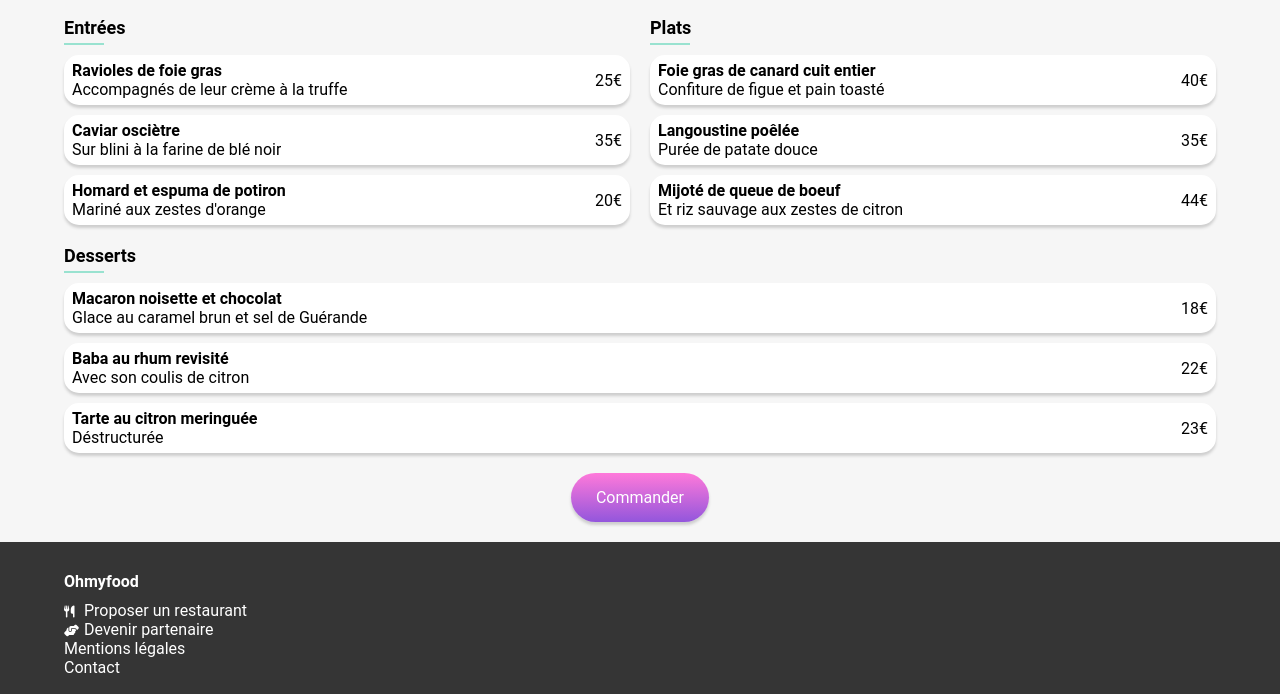
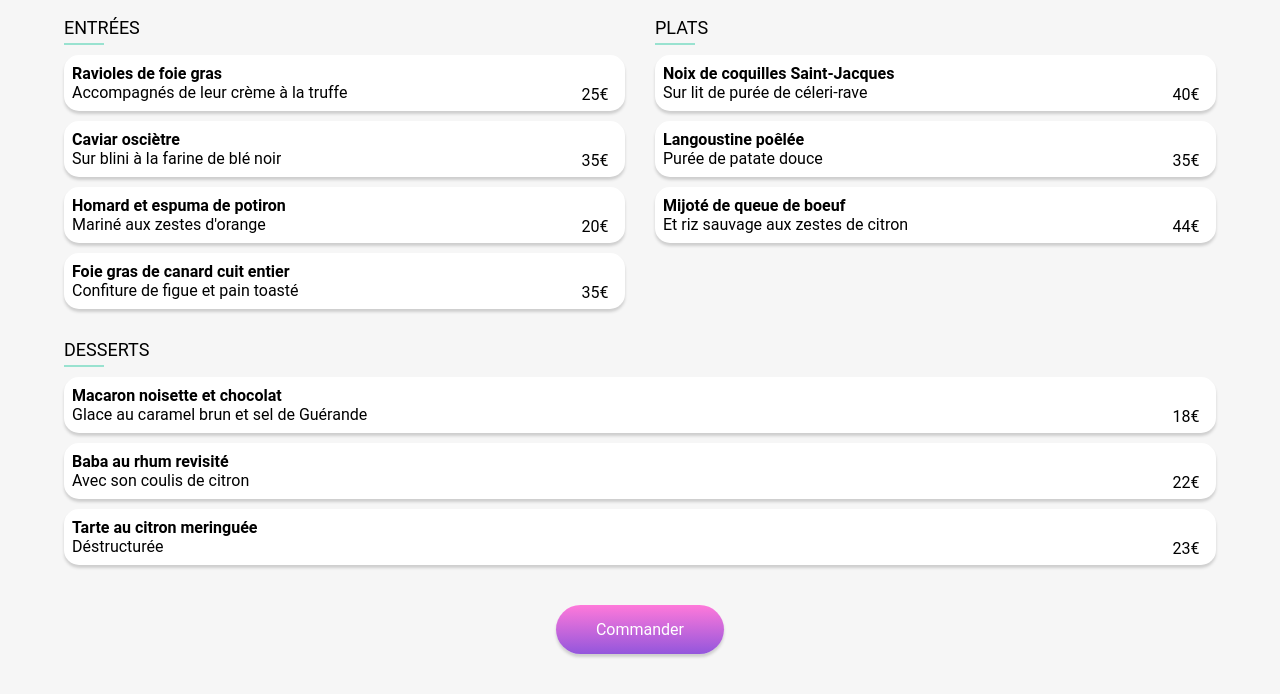
Before and after one commit to Ben-Dev-83/Developpeur-web-OC-P3-Ohmyfood, a website: page pages/la-note-enchantee.html in a window 1280 px wide. Shown: the part 686-1380 px from the top of the page. Drawn offline with Linux system fonts and the light colour scheme; a web font is replaced by a local one.

Commit message:
correction keyframes card-menu, changement height images, améliorations du scss

```diff
--- a/pages/la-note-enchantee.html
+++ b/pages/la-note-enchantee.html
@@ -26,14 +26,14 @@
     </div>
     <section class="section-menu">
         <div class="block-title">
-            <h2>La note enchantée</h2>
+            <h1 class="title">La note enchantée</h1>
             <a href="" class="block-heart block-heart--hover">
                 <i class="fas fa-heart block-heart__heart-full"></i>
                 <i class="far fa-heart block-heart__heart-empty"></i>
             </a>
         </div>
         <div class="article-block">
-            <article class="entree">
+            <article class="entree-note">
                 <h3>Entrées</h3>
                 <hr class="line">
                 <div class="list-card">
@@ -67,17 +67,27 @@
                             <div class="card-menu__icone"><i class="fas fa-check-circle"></i></div>
                         </div>
                     </a>
+                    <a href="" class="card-menu">
+                        <div class="card-menu__block">
+                            <div class="card-menu__descr">
+                                <h4>Foie gras de canard cuit entier</h4>
+                                <p>Confiture de figue et pain toasté</p>
+                            </div>
+                            <span class="card-menu__price">35€</span>
+                            <div class="card-menu__icone"><i class="fas fa-check-circle"></i></div>
+                        </div>
+                    </a>
                 </div>
             </article>
-            <article class="plats">
+            <article class="plats-note">
                 <h3>Plats</h3>
                 <hr class="line">
                 <div class="list-card">
                     <a href="" class="card-menu">
                         <div class="card-menu__block">
                             <div class="card-menu__descr">
-                                <h4>Foie gras de canard cuit entier</h4>
-                                <p>Confiture de figue et pain toasté</p>
+                                <h4>Noix de coquilles Saint-Jacques</h4>
+                                <p>Sur lit de purée de céleri-rave</p>
                             </div>
                             <span class="card-menu__price">40€</span>
                             <div class="card-menu__icone"><i class="fas fa-check-circle"></i></div>
@@ -105,7 +115,7 @@
                     </a>
                 </div>
             </article>
-            <article class="desserts">
+            <article class="desserts-note">
                 <h3>Desserts</h3>
                 <hr class="line">
                 <div class="list-card">
--- a/sass/base/_typography.scss
+++ b/sass/base/_typography.scss
@@ -1,7 +1,7 @@
 * {
     font-family: Roboto, Arial, 'Time New Roman', sans-serif;
 }
-title, h1, h2, h3, h4, img[title] {
+.title, .footer h4, .header__img {
     font-family: "Shrikhand", "Roboto", Arial, 'Time New Roman', sans-serif;
 }
 h3 {
--- a/sass/components/_button-back.scss
+++ b/sass/components/_button-back.scss
@@ -2,7 +2,7 @@
     display: none;
     &--display {
         display: flex;
-        height: map-get($height, button-back );
+        height: map-get($height, button-back);
         align-items: center;
         position: absolute;
         left: 5%;
--- a/sass/components/_button.scss
+++ b/sass/components/_button.scss
@@ -1,9 +1,8 @@
 .button {
     color: white;
     border-radius: 25px;
-    background: linear-gradient($pink, $purple);
-    // @include width-fit;
-    box-shadow: 0px 3px 3px $shadow;
+    @include background-gradient;
+    @include border-shadow($shadow);
     transition: all .3s ease-in;
     &:hover {
         @include hover;
@@ -15,8 +14,9 @@
 .ordered {
     display: flex;
     justify-content: center;
+    margin: 10px 0px 40px 0px;
     flex: 1 100%;
     &__button {
-        padding: 15px 25px;
+        padding: 15px 40px;
     }
 }
--- a/sass/components/_cards-menu.scss
+++ b/sass/components/_cards-menu.scss
@@ -1,8 +1,3 @@
-.list-card {
-    display: flex;
-    flex-direction: column;
-    gap: 10px;
-}
 .card-menu {
     border-radius: 15px;
     &__block {
@@ -13,8 +8,8 @@
         overflow: hidden;
         position: relative;
         border-radius: 15px;
-        height: 50px;
-        padding: 8px;
+        height: map-get($height, card-menu);
+        padding: 8px 0px 8px 8px;
         @include border-shadow($shadow);
     }
     &__descr {
@@ -31,29 +26,34 @@
     }
     &__price {
         transition: margin-right 1s;
+        height: inherit;
+        padding: 7.5px 0px;
+        display: flex;
+        align-items: end;
+        justify-content: center;
+        width: 60px;
     }
     &__icone {
         position: absolute;
-        right: -40px;
-        margin-left: 10px;
+        right: -56px;
         transition: right 1s;
         height: inherit;
         display: flex;
         align-items: center;
         justify-content: center;
-        width: 40px;
+        width: 56px;
         background-color: $green;
         i {
             transition: transform 1s;
         }
     }
-}
-.card-menu:hover .card-menu__icone {
-    right: 0;
-    i{
-        transform: rotate(360deg);
+    &:hover .card-menu__icone {
+        right: 0;
+        i{
+            transform: rotate(360deg);
+        }
+    }
+    &:hover .card-menu__price {
+        margin-right: 56px;
     }
 }
-.card-menu:hover .card-menu__price {
-    margin-right: 40px;
-}
--- a/sass/components/_cards.scss
+++ b/sass/components/_cards.scss
@@ -45,5 +45,8 @@
         object-fit: cover;
         -o-object-fit: cover;
         border-radius: 20px 20px 0px 0px;
+        @include mobile-only{
+            height: map-get($height-mobile, card-img);
+        }
     }
 }
--- a/sass/components/_heart.scss
+++ b/sass/components/_heart.scss
@@ -8,7 +8,7 @@
         }
     }
     &__heart-full {
-            background:-webkit-linear-gradient($pink, $purple);
+        @include background-gradient;
         background-clip:text;
         -webkit-background-clip:text;
         color:transparent;
@@ -18,7 +18,7 @@
         display: block;
         font-size: 1.5rem;
         @include mobile-only {
-                font-size: 1rem;
+            font-size: 1.2rem;
         }
     }
     &__heart-empty {
@@ -26,7 +26,7 @@
         display: block;
         font-size: 1.5rem;
         @include mobile-only {
-                font-size: 1rem;
+            font-size: 1.2rem;
         }
     }
 }
--- a/sass/components/_loader.scss
+++ b/sass/components/_loader.scss
@@ -7,7 +7,7 @@
     width: 100%;
     &__loader {
         font-size: 10rem;
-        background:-webkit-linear-gradient($pink, $purple);
+        @include background-gradient;
         background-clip:text;
         -webkit-background-clip:text;
         color:transparent;
--- a/sass/components/_new.scss
+++ b/sass/components/_new.scss
@@ -5,8 +5,8 @@
     }
     &__new {
         position: absolute;
-        top: 4%;
-        right: 4%;
+        top: 15px;
+        right: 15px;
         background: $green;
         padding: 4px;
     }
--- a/sass/layouts/_menu.scss
+++ b/sass/layouts/_menu.scss
@@ -6,7 +6,7 @@
         -o-object-fit: cover;
            object-fit: cover;
            @include mobile-only {
-                height: map-get($height, menu-img-mobile);
+                height: map-get($height-mobile, menu-img);
            }
     }
 }
@@ -31,14 +31,22 @@
     display: flex;
     flex-direction: row;
     flex-wrap: wrap;
-    gap: 20px;
-    padding-bottom: 20px;
+    gap: 30px;
     @include mobile-only {
         flex-direction: column;
         flex-wrap: nowrap;
     }
-    .entree, .plats, .desserts {
+    .entree, .entree-note, .plats, .plats-note, .desserts, .desserts-note {
         flex: 1 40%;
+        h3 {
+            font-weight: normal;
+            text-transform: uppercase;
+        }
+        .list-card {
+            display: flex;
+            flex-direction: column;
+            gap: 10px;
+        }
     }
 }
 .card-menu {
@@ -93,6 +101,58 @@
         }
     }
 }
+.entree-note {
+    .card-menu {
+        &:nth-child(1) {
+            -webkit-animation: slide 1s .2s forwards;
+                    animation: slide 1s .2s forwards;
+        }
+        &:nth-child(2) {
+            -webkit-animation: slide 1s .4s forwards;
+                    animation: slide 1s .4s forwards;
+        }
+        &:nth-child(3) {
+            -webkit-animation: slide 1s .6s forwards;
+                    animation: slide 1s .6s forwards;
+        }
+        &:nth-child(4) {
+            -webkit-animation: slide 1s .8s forwards;
+                    animation: slide 1s .8s forwards;
+        }
+    }
+}
+.plats-note {
+    .card-menu {
+        &:nth-child(1) {
+            -webkit-animation: slide 1s 1s forwards;
+                    animation: slide 1s 1s forwards;
+        }
+        &:nth-child(2) {
+            -webkit-animation: slide 1s 1.2s forwards;
+                    animation: slide 1s 1.2s forwards;
+        }
+        &:nth-child(3) {
+            -webkit-animation: slide 1s 1.4s forwards;
+                    animation: slide 1s 1.4s forwards;
+        }
+    }
+}
+.desserts-note {
+    .card-menu {
+        &:nth-child(1) {
+            -webkit-animation: slide 1s 1.6s forwards;
+                    animation: slide 1s 1.6s forwards;
+        }
+        &:nth-child(2) {
+            -webkit-animation: slide 1s 1.8s forwards;
+                    animation: slide 1s 1.8s forwards;
+        }
+        &:nth-child(3) {
+            -webkit-animation: slide 1s 2s forwards;
+                    animation: slide 1s 2s forwards;
+        }
+    }
+}
 @-webkit-keyframes slide{
     from{
     opacity:0;
--- a/sass/pages/_index.scss
+++ b/sass/pages/_index.scss
@@ -70,6 +70,7 @@
         @include mobile-only {
             @include flex-colomn;
             gap: 15px;
+            margin-left: 12.5px;
         }
     }
     &__link {
--- a/sass/utils/_map.scss
+++ b/sass/utils/_map.scss
@@ -7,7 +7,13 @@ $height: (
     nav-num: 25px,
     button-back: inherit,
     card-img: 250px,
+    card-menu: 56px,
     header: 60px,
-    menu-img: 600px,
-    menu-img-mobile: 250px
+    menu-img: 600px
 );
+
+
+$height-mobile: (
+    card-img: 28vh,
+    menu-img: 40vh
+)
--- a/sass/utils/_mixin.scss
+++ b/sass/utils/_mixin.scss
@@ -2,12 +2,10 @@
     width: 90%;
     max-width: 1500px;
 }
-// @mixin width-fit {
-//     width: -webkit-fit-content;
-//     width: -moz-fit-content;
-//     width: fit-content;
-// }
-
+@mixin background-gradient {
+    background:-webkit-linear-gradient($pink, $purple);
+    background: linear-gradient($pink, $purple);
+}
 @mixin border-shadow($colors) {
     box-shadow: 0px 3px 3px $colors ;
 }
@@ -20,7 +18,6 @@
     box-shadow: 0px 3px 3px #00000099;
     transform: scale(1.01);
 }
-
 @mixin mobile-only {
     @media screen and (max-width: map-get($breakpoints, mobile)){
         @content;
```
Also changed, not shown: index.html (+2 -2 lines), pages/a-la-francaise.html (+1 -1 lines), pages/la-palette-du-gout.html (+1 -1 lines), pages/le-delice-des-sens.html (+1 -1 lines), README.md, public/css/style.css, 1 other file. Lines whose indentation alone changed are shown as unchanged.
